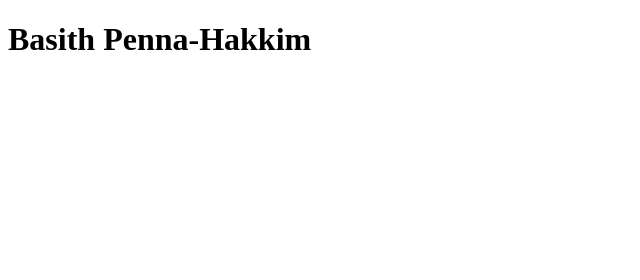
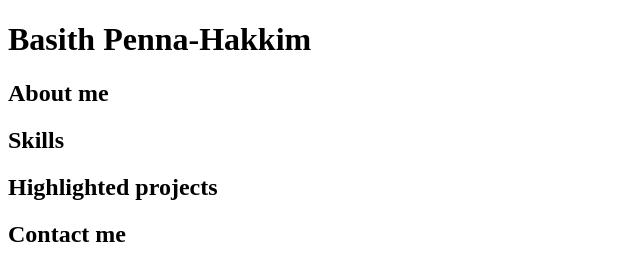
Before and after one commit to basithph-byte/basithph-byte.github.io, a plain HTML site: page index.html in a window 1280 px wide. Shown: the whole page, without its empty margins (0-640 px from the left). Drawn offline with Linux system fonts and the light colour scheme.

Commit message:
first page

```diff
--- a/index.html
+++ b/index.html
@@ -5,5 +5,9 @@
 </head>
 <body>
 <h1>Basith Penna-Hakkim</h1>
+<div class=“about”><h2>About me</h2></div>
+<div class=“skills”><h2>Skills</h2></div>
+<div class=“projects”><h2>Highlighted projects</h2></div>
+<div class=“contact”><h2>Contact me</h2></div>
 </body>
 </html>
```
